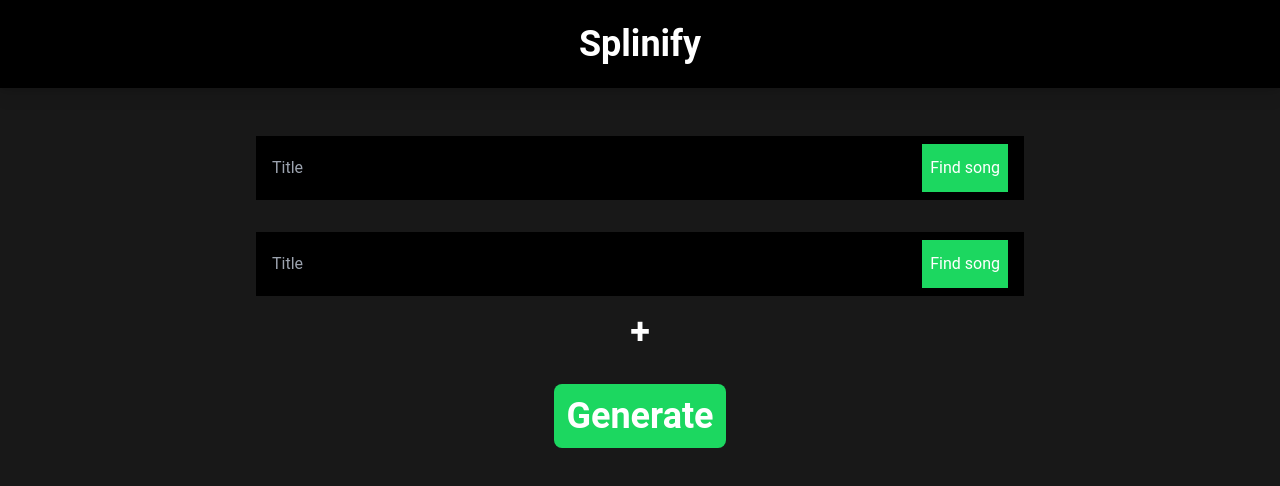
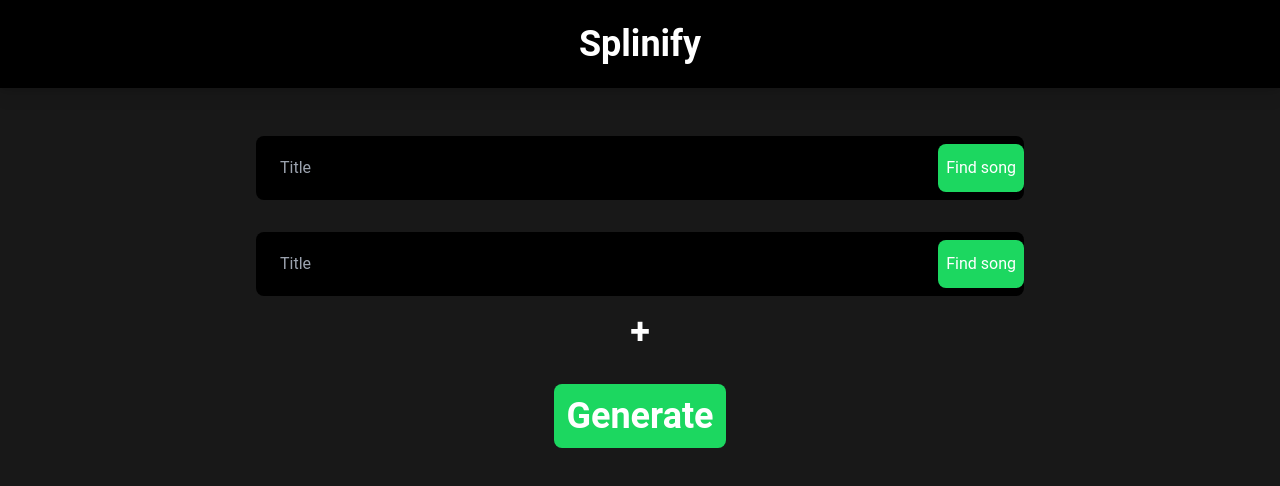
Before and after one commit to mycoalchen/Splinify, a React (Create React App) app in the folder frontend/: page / in a window 1280 px wide. Shown: the top 486 px of the page. Built offline with nearby package versions, Linux system fonts and the light colour scheme; no server answers.

Commit message:
improve text input styling

```diff
--- a/frontend/src/Songcard.js
+++ b/frontend/src/Songcard.js
@@ -53,12 +53,11 @@ export default function Songcard() {
         })
     }
 
-    return (<form className="text-white px-4 m-4 h-16 w-3/5 bg-black flex flex-row justify-between">
-        <input type="text" name="Title" placeholder="Title" className="songCardInput"
+    return (<form className="text-white m-4 h-16 w-3/5 bg-black flex flex-row justify-between rounded-lg">
+        <input type="text" name="Title" placeholder="Title" className="songCardInput mx-4 px-2 w-full focus:outline-none"
             value={title} onChange={(e) => setTitle(e.target.value)} />
         <div className="flex flex-row justify-end">
-        <input type="button" value="Find song" onClick={() => handleFindSong()} className="bg-spotify-green cursor-pointer my-2 px-2" />
-
+        <input type="button" value="Find song" onClick={() => handleFindSong()} className="bg-spotify-green cursor-pointer my-2 px-2 rounded-lg" />
         </div>
         {/* <input type="text" name="Artist" placeholder="Artist" className="songCardInput"/> */}
     </form>);
```
